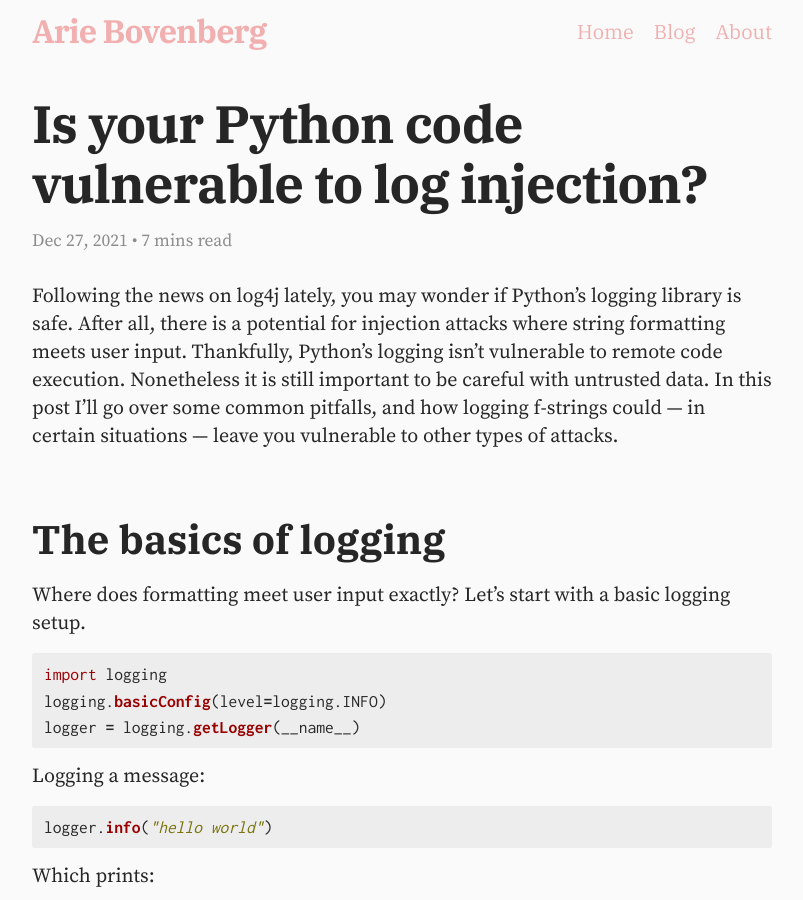
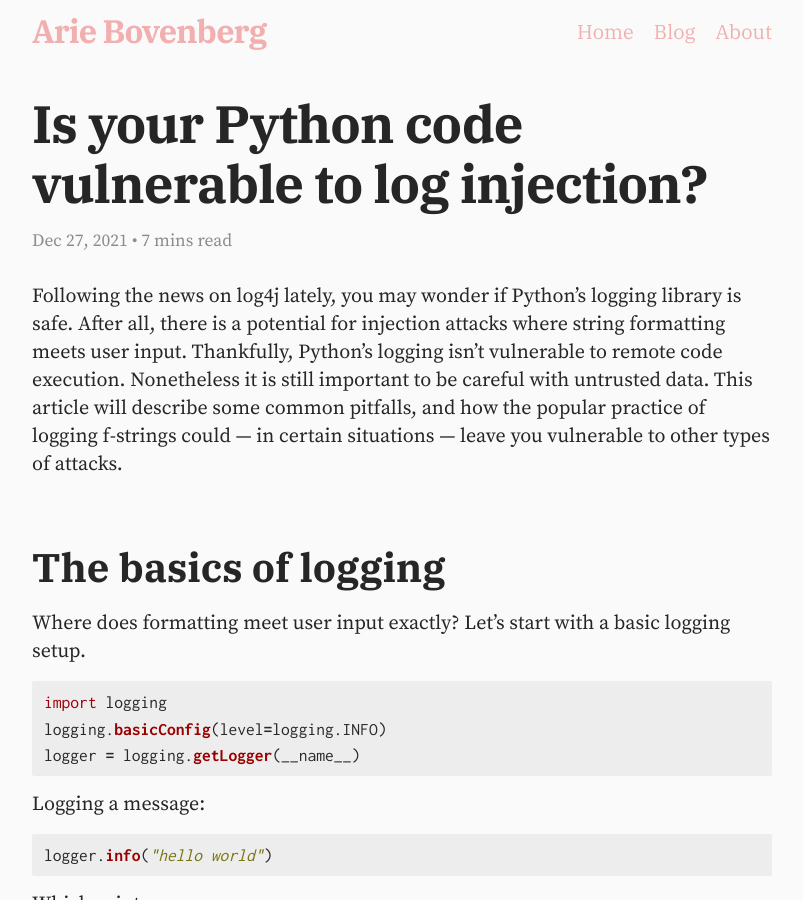
Before and after one commit to ariebovenberg/ariebovenberg.github.io, a Jekyll site: the page built from _posts/2021-12-27-is-your-python-code-vulnerable-to-log-injection.md, in a window 1280 px wide and 900 px high. Shown: the whole window, without its empty margins (238-1041 px from the left). Built offline with Jekyll 4.4.1, drawn with Linux system fonts in a browser that asks for light colours; some of the changed text lies outside the part shown.

Commit message:
small text tweaks

```diff
--- a/_posts/2021-12-27-is-your-python-code-vulnerable-to-log-injection.md
+++ b/_posts/2021-12-27-is-your-python-code-vulnerable-to-log-injection.md
@@ -10,8 +10,8 @@ After all, there is a potential for injection attacks where string formatting
 meets user input.
 Thankfully, Python's logging isn't vulnerable to remote code execution.
 Nonetheless it is still important to be careful with untrusted data.
-In this post I'll go over some common pitfalls,
-and how logging f-strings could — in certain situations — leave you vulnerable to other types of attacks.
+This article will describe some common pitfalls,
+and how the popular practice of logging f-strings could — in certain situations — leave you vulnerable to other types of attacks.
 
 ## The basics of logging
 
```
Also changed, not shown: other parts of _posts/2021-12-27-is-your-python-code-vulnerable-to-log-injection.md (+4 -3 lines), _pages/about.md (+2 -2 lines).
